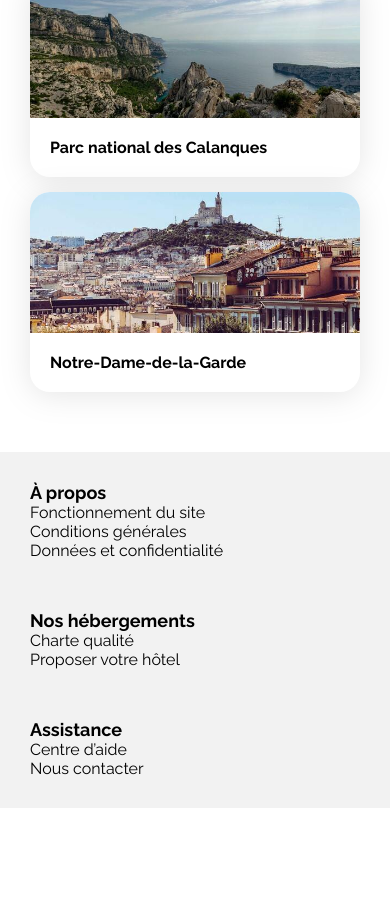
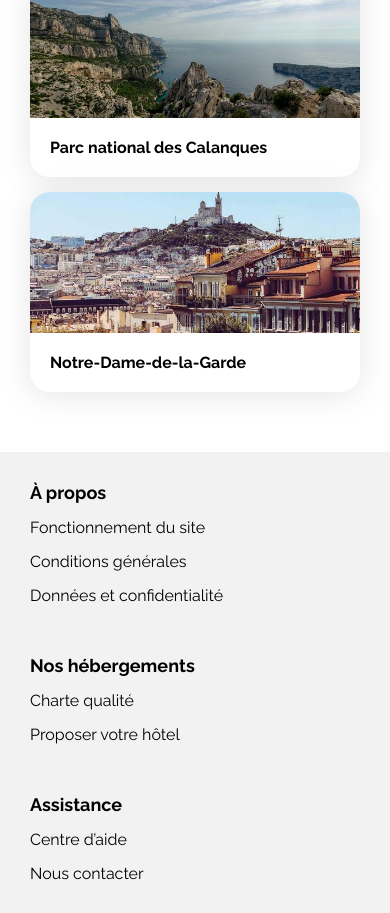
Before and after one commit to david-l6/Booki, a plain HTML site: page index.html in a window 390 px wide. Shown: the part 3286-4199 px from the top of the page. Before the commit the page ends 4094 px from the top, so only its background shows below. Drawn offline with Linux system fonts and the light colour scheme.

Commit message:
Correction min

```diff
--- a/css/style-mobile.css
+++ b/css/style-mobile.css
@@ -174,7 +174,7 @@
     .section-footer{
         padding-left: 0px;
         width: 100%;
-        gap: 15pxw;
+        gap: 15px;
     }
 
     .section-footer h2 {
```
